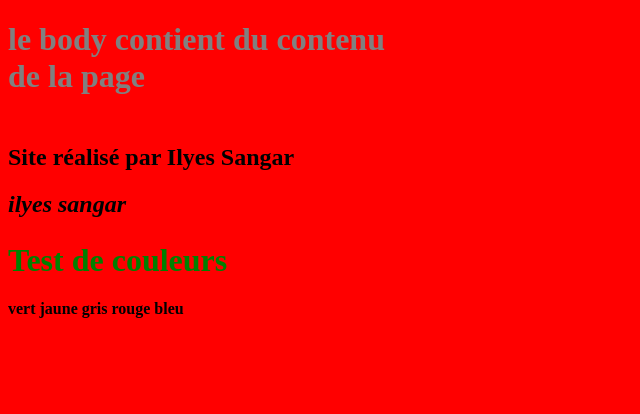
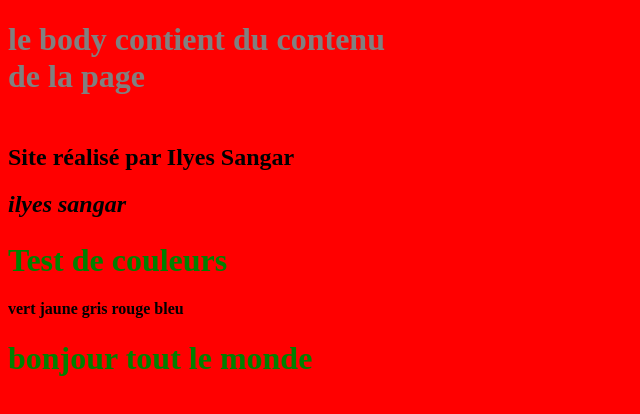
Before and after one commit to Ilyes848/monCV, a plain HTML site: page index.html in a window 1280 px wide. Shown: the whole page, without its empty margins (0-640 px from the left). Drawn offline with Linux system fonts and the light colour scheme.

Commit message:
modif rapide

```diff
--- a/index.html
+++ b/index.html
@@ -22,5 +22,7 @@
             <h4>vert jaune gris rouge bleu</h4>
          </p>
 
+         <h1>bonjour tout le monde</h1>
    </body>
+
 </html>
```
